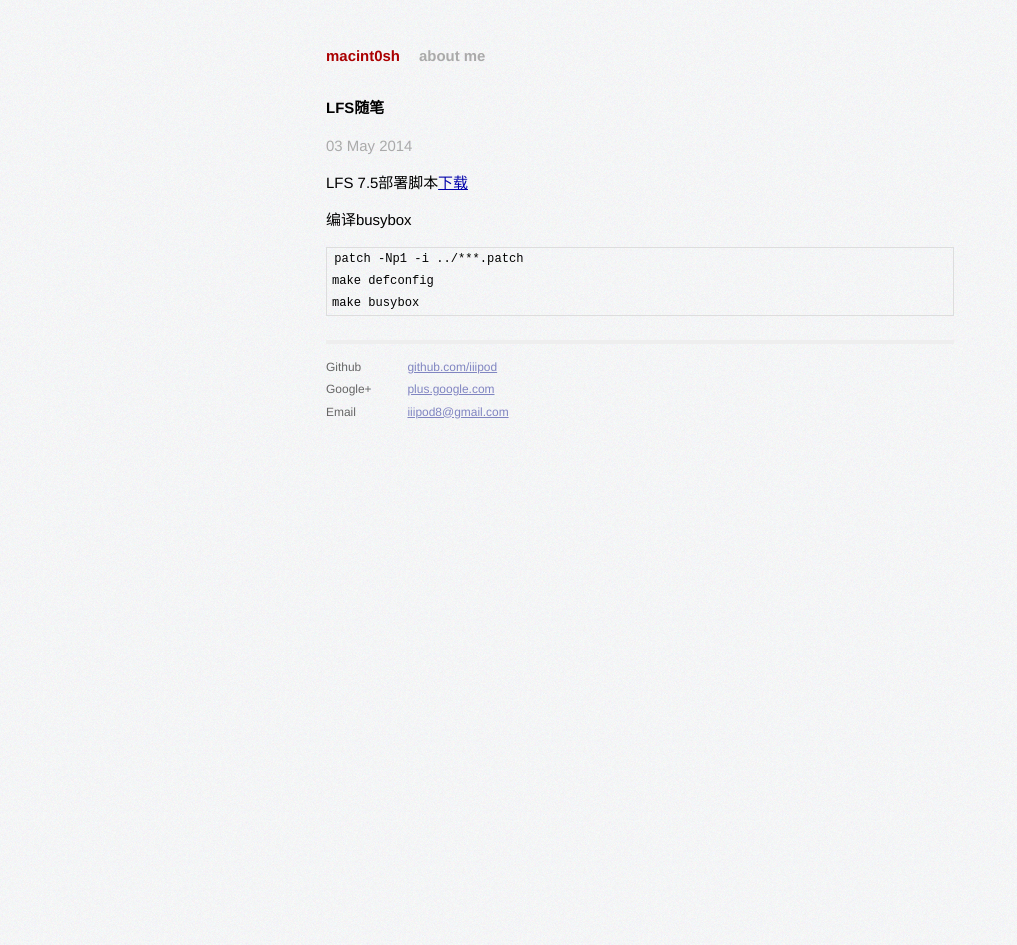
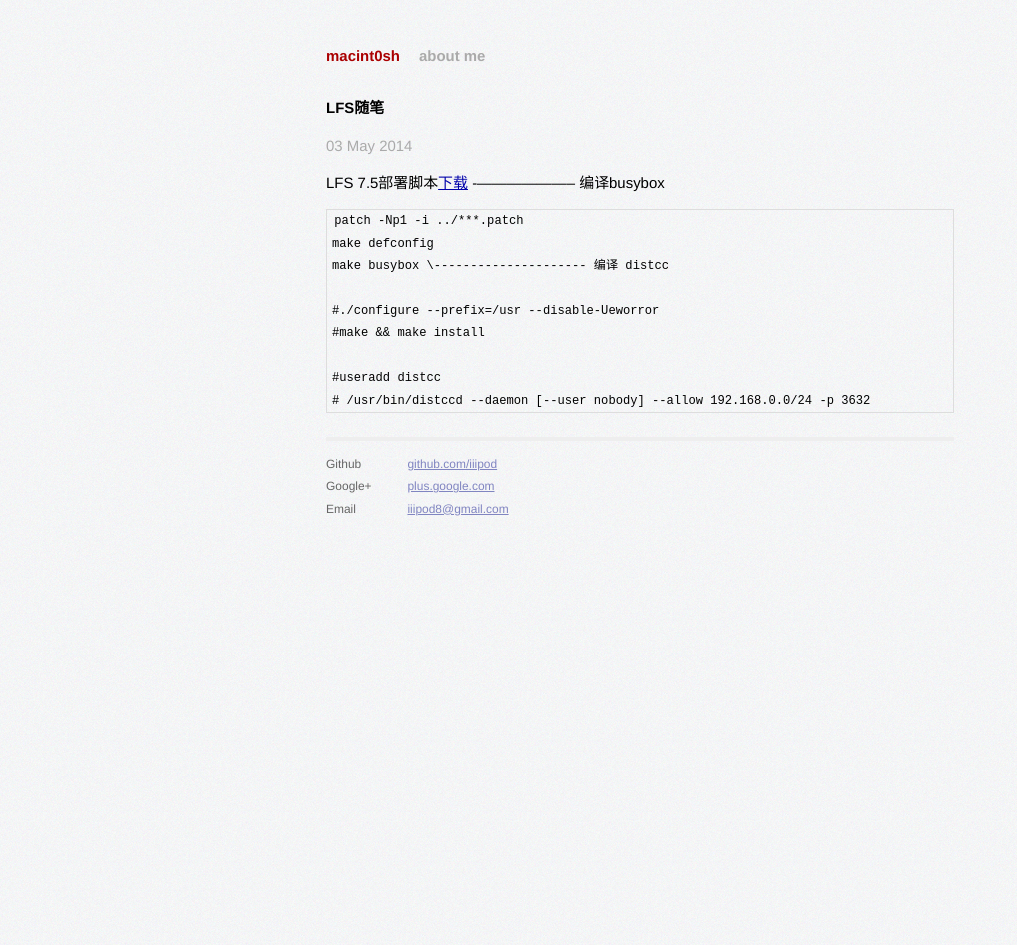
Before and after one commit to iiipod/iiipod.github.com, a Jekyll site: the page built from _posts/2014-05-03-LFS随笔.markdown, in a window 1280 px wide. Shown: the whole page, without its empty margins (0-1017 px from the left). Built offline with Jekyll 4.4.1, drawn with Linux system fonts in a browser that asks for light colours; Markdown is read by kramdown in place of the engine named in the settings.

Commit message:
2014年 05月 03日 星期六 12:36:22 CST

```diff
--- a/_posts/2014-05-03-LFS随笔.markdown
+++ b/_posts/2014-05-03-LFS随笔.markdown
@@ -5,9 +5,17 @@ author:
   name: macint0sh
 ---
 LFS 7.5部署脚本[下载](/download/LFS-7.5.tar.xz)
-
+\---------------------
 编译busybox
 
     patch -Np1 -i ../***.patch
     make defconfig
     make busybox
+\---------------------
+编译 distcc
+
+    #./configure --prefix=/usr --disable-Ueworror
+    #make && make install
+
+    #useradd distcc
+    # /usr/bin/distccd --daemon [--user nobody] --allow 192.168.0.0/24 -p 3632
```
